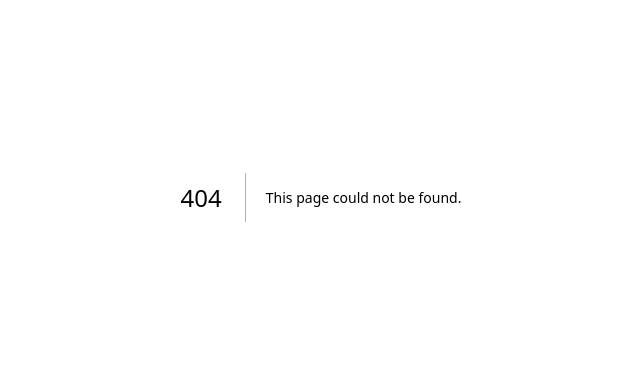
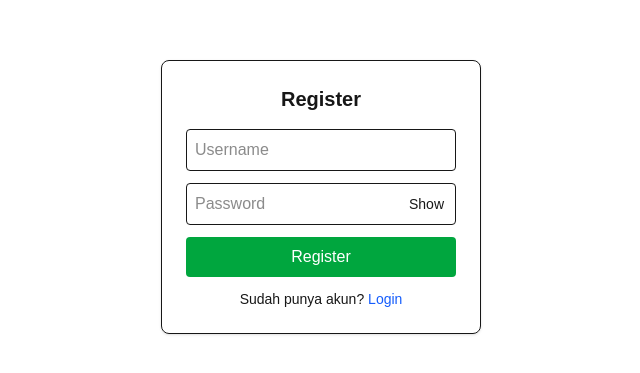
Before and after one commit to rizal15D/fe-news-feed-app, a Next.js app: page /register in a window 1280 px wide. Before the commit this address had no page. Shown: the part 203-576 px from the top of the page, without its empty margins (319-959 px from the left). Built offline with nearby package versions, Linux system fonts and the light colour scheme.

Commit message:
feat login & register page

```diff
--- a/app/login/page.tsx
+++ b/app/login/page.tsx
@@ -8,6 +8,7 @@ import { setAuthToken } from "@/lib/auth";
 
 export default function LoginPage() {
   const router = useRouter();
+
   const [username, setUsername] = useState("");
   const [password, setPassword] = useState("");
 
@@ -23,38 +24,50 @@ export default function LoginPage() {
       const token = res.data?.access_token;
 
       if (token) {
-        setAuthToken(token); // <-- simpan ke cookie
+        setAuthToken(token); // simpan ke cookie
         router.push("/feed");
       }
-    } catch (error: any) {
-      alert("Login gagal!");
+    } catch (error) {
+      alert("Login gagal! Pastikan username/password benar.");
     }
   };
 
   return (
-    <div className="p-6">
-      <h1>Login</h1>
+    <div className="min-h-screen flex items-center justify-center">
+      <form
+        onSubmit={handleLogin}
+        className="w-80 p-6 border rounded-lg shadow"
+      >
+        <h1 className="text-xl font-semibold mb-4 text-center">Login</h1>
 
-      <form onSubmit={handleLogin}>
         <input
-          placeholder="username"
-          className="block border p-2 my-2"
+          placeholder="Username"
+          className="w-full border p-2 rounded mb-3"
+          value={username}
           onChange={(e) => setUsername(e.target.value)}
         />
 
         <input
-          placeholder="password"
+          placeholder="Password"
           type="password"
-          className="block border p-2 my-2"
+          className="w-full border p-2 rounded mb-3"
+          value={password}
           onChange={(e) => setPassword(e.target.value)}
         />
 
         <button
           type="submit"
-          className="bg-blue-600 text-white px-4 py-2 rounded"
+          className="w-full bg-blue-600 text-white py-2 rounded"
         >
           Login
         </button>
+
+        <p className="text-center mt-3 text-sm">
+          Belum punya akun?{" "}
+          <a href="/register" className="text-blue-600">
+            Register
+          </a>
+        </p>
       </form>
     </div>
   );
--- /dev/null
+++ b/app/register/page.tsx
@@ -0,0 +1,79 @@
+"use client";
+
+import { useState } from "react";
+import { useRouter } from "next/navigation";
+import API from "@/lib/api";
+import { API_REGISTER } from "@/lib/api-endpoints";
+
+export default function RegisterPage() {
+  const router = useRouter();
+
+  const [username, setUsername] = useState("");
+  const [password, setPassword] = useState("");
+  const [showPw, setShowPw] = useState(false);
+
+  const handleRegister = async (e: React.FormEvent) => {
+    e.preventDefault();
+
+    try {
+      await API.post(API_REGISTER, {
+        username,
+        password,
+      });
+
+      alert("Registrasi berhasil! Silakan login.");
+      router.push("/login"); // <-- LANGSUNG KE LOGIN
+    } catch (error) {
+      alert("Register gagal! Username mungkin sudah dipakai.");
+    }
+  };
+
+  return (
+    <div className="min-h-screen flex items-center justify-center">
+      <form
+        onSubmit={handleRegister}
+        className="w-80 p-6 border rounded-lg shadow"
+      >
+        <h1 className="text-xl font-semibold mb-4 text-center">Register</h1>
+
+        <input
+          placeholder="Username"
+          className="w-full border p-2 rounded mb-3"
+          value={username}
+          onChange={(e) => setUsername(e.target.value)}
+        />
+
+        <div className="relative mb-3">
+          <input
+            placeholder="Password"
+            type={showPw ? "text" : "password"}
+            className="w-full border p-2 rounded"
+            value={password}
+            onChange={(e) => setPassword(e.target.value)}
+          />
+          <button
+            type="button"
+            onClick={() => setShowPw(!showPw)}
+            className="absolute top-1/2 -translate-y-1/2 right-3 text-sm"
+          >
+            {showPw ? "Hide" : "Show"}
+          </button>
+        </div>
+
+        <button
+          type="submit"
+          className="w-full bg-green-600 text-white py-2 rounded"
+        >
+          Register
+        </button>
+
+        <p className="text-center mt-3 text-sm">
+          Sudah punya akun?{" "}
+          <a href="/login" className="text-blue-600">
+            Login
+          </a>
+        </p>
+      </form>
+    </div>
+  );
+}
```
